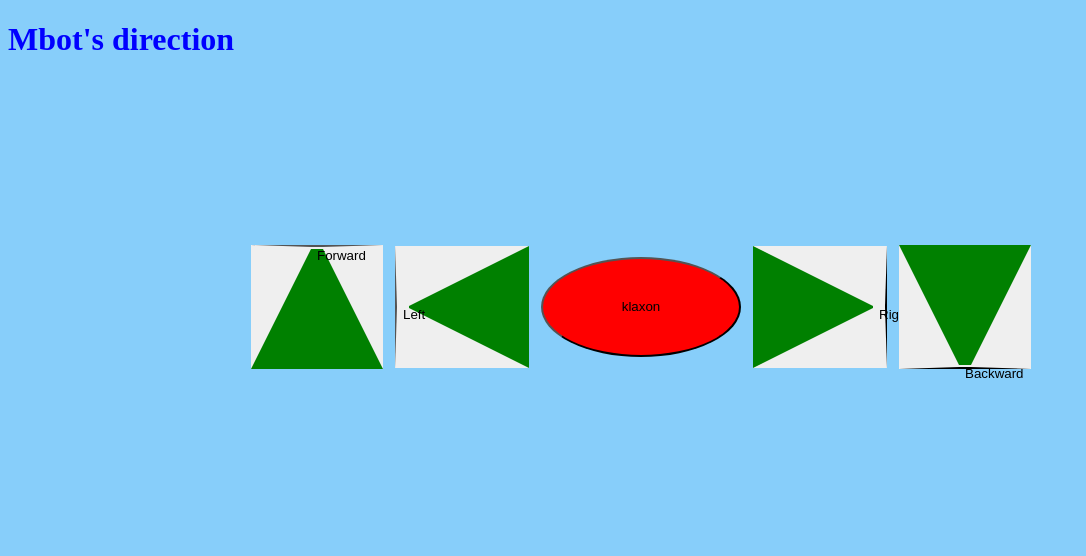
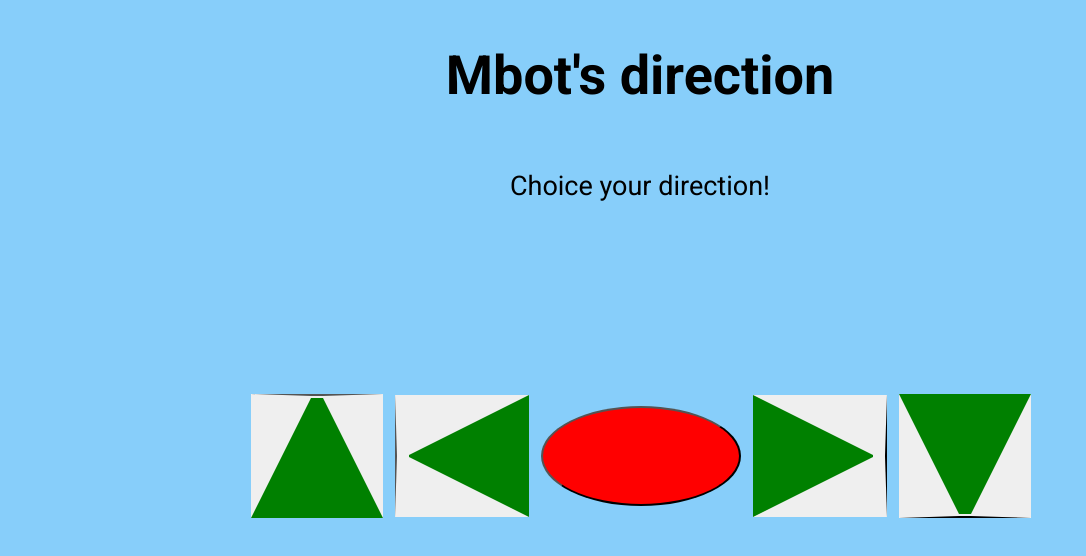
Before and after one commit to PetitRuisseau/mbot, a website: page front/index.html in a window 1280 px wide. Shown: the whole page, without its empty margins (0-1086 px from the left). Drawn offline with Linux system fonts and the light colour scheme.

Commit message:
finalisation CSS;

```diff
--- a/front/index.html
+++ b/front/index.html
@@ -5,6 +5,7 @@
     <meta charset="UTF-8">
     <meta name="viewport" content="width=device-width, initial-scale=1.0">
     <meta http-equiv="X-UA-Compatible" content="ie=edge">
+    <link href="https://fonts.googleapis.com/css?family=Roboto:400,700,900" rel="stylesheet">
     <title>Mbot's direction</title>
     <style>
         body {
@@ -58,6 +59,7 @@
             flex-direction: row;
             justify-content: center;
             align-items: center;
+            text-align: center;
         }
 
         .button {
@@ -66,21 +68,33 @@
             margin-top: 165px;
             margin-left: 7px;
         }
+
+        #titre {
+            display: flex;
+            flex-direction: column;
+            align-items: center;
+            color: black;
+            font-family: 'Roboto', sans-serif;
+            font-size: 27px;
+        }
     </style>
 </head>
 
 <body>
-    <h1>Mbot's direction</h1>
+    <div id="titre">
+        <h1>Mbot's direction</h1>
+        <p>Choice your direction!</p>
+    </div>
     <div id="conteneur">
-        <button class="button" id="btn_top">Forward</button>
+        <button class="button" id="btn_top"></button>
 
-        <button class="button" id="btn_left">Left</button>
+        <button class="button" id="btn_left"></button>
 
-        <button class="button" id="btn_bip">klaxon</button>
+        <button class="button" id="btn_bip"></button>
 
-        <button class="button" id="btn_right">Right</button>
+        <button class="button" id="btn_right"></button>
 
-        <button class="button" id="btn_back">Backward</button>
+        <button class="button" id="btn_back"></button>
     </div>
 
     <script src="joystick.js"></script>
```
